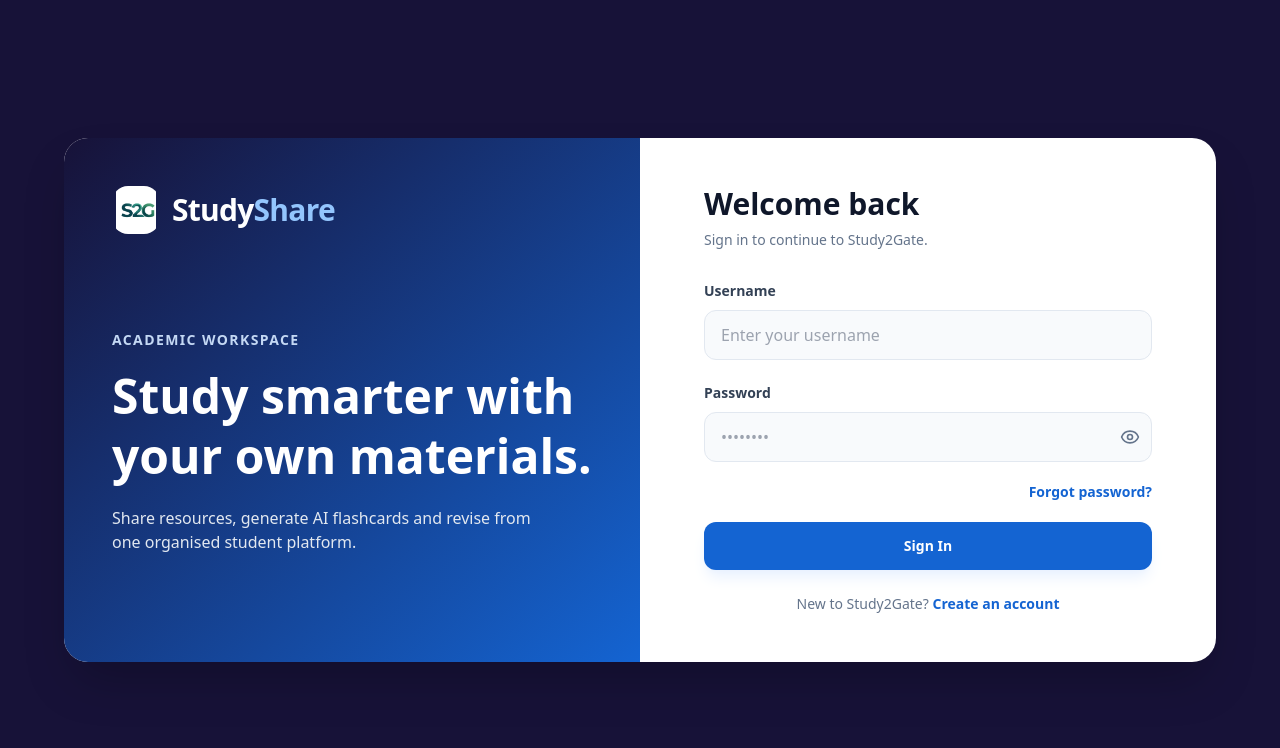
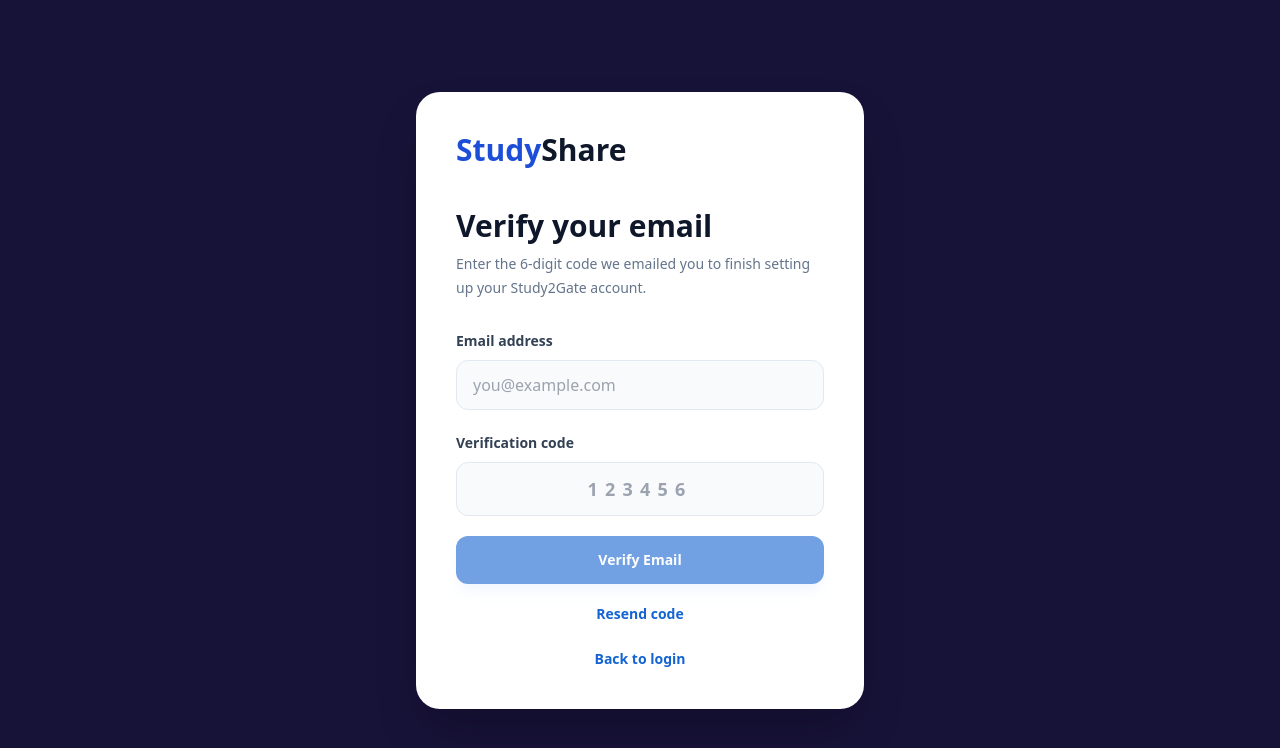
Before and after one commit to Godsent-Omobude/StudyShare-frontend, a React (Create React App) app: page /verify-email in a window 1280 px wide. Before the commit this address led to /login. Shown: the top 748 px of the page. Built offline with nearby package versions, Linux system fonts and the light colour scheme.

Commit message:
Verify Email

```diff
--- a/src/App.js
+++ b/src/App.js
@@ -3,6 +3,7 @@ import { BrowserRouter, Navigate, Route, Routes } from "react-router-dom";
 import Login from "./pages/Login";
 import ForgotPassword from "./pages/ForgotPassword";
 import ResetPassword from "./pages/ResetPassword";
+import VerifyEmail from "./pages/VerifyEmail";
 import Register from "./pages/Register";
 import Dashboard from "./pages/Dashboard";
 import GenerateFlashcards from "./pages/GenerateFlashcard";
@@ -99,6 +100,7 @@ export default function App() {
         <Route path="/register" element={<Register />} />
         <Route path="/forgot-password" element={<ForgotPassword />} />
         <Route path="/reset-password" element={<ResetPassword />} />
+        <Route path="/verify-email" element={<VerifyEmail />} />
 
         <Route
           path="/"
--- a/src/pages/Login.js
+++ b/src/pages/Login.js
@@ -41,6 +41,14 @@ export default function Login() {
     } catch (err) {
       if (err.response?.status === 429) {
         setError(err.response?.data?.message || "Too many login attempts. Please try again later.");
+      } else if (err.response?.status === 403 && err.response?.data?.verificationRequired) {
+        navigate("/verify-email", {
+          state: {
+            email: err.response.data.email || "",
+            message: err.response.data.message,
+          },
+        });
+        return;
       } else {
         setError(err.response?.data?.message || "Authentication system failure.");
       }
--- a/src/pages/Register.js
+++ b/src/pages/Register.js
@@ -76,15 +76,14 @@ export default function Register() {
         password,
       });
 
-      localStorage.setItem("isLoggedIn", "true");
-      localStorage.setItem("userId", String(response.data.id || ""));
-      localStorage.setItem("fullName", response.data.fullName || fullName);
-      localStorage.setItem("username", response.data.username || username);
-      localStorage.setItem("email", response.data.email || email);
-      localStorage.setItem("role", response.data.role || "student");
-      localStorage.setItem("matricNumber", response.data.matricNumber || "");
-
-      navigate("/");
+      // Accounts start unverified — no session is created yet. Send the
+      // user on to enter the code we just emailed them.
+      navigate("/verify-email", {
+        state: {
+          email: response.data.email || email,
+          message: response.data.message,
+        },
+      });
     } catch (err) {
       setError(err.response?.data?.message || "Registration failure.");
     } finally {
--- a/src/pages/StudyCircleDetail.js
+++ b/src/pages/StudyCircleDetail.js
@@ -867,7 +867,7 @@ function NotesTab({ circleId }) {
     <div>
       <div className="mb-4 flex items-center justify-between">
         <p className="text-sm text-slate-500">
-          A shared wiki for this circle — any member can add or edit a note.
+          A shared resoure for this circle. Any member can add or edit a note.
         </p>
         {!creating && (
           <button onClick={() => setCreating(true)} className="rounded-xl bg-violet-600 px-4 py-2.5 text-sm font-bold text-white hover:bg-violet-700">
--- /dev/null
+++ b/src/pages/VerifyEmail.js
@@ -0,0 +1,151 @@
+import { useState } from "react";
+import { Link, useLocation, useNavigate } from "react-router-dom";
+import api from "../api/api";
+
+export default function VerifyEmail() {
+  const location = useLocation();
+  const navigate = useNavigate();
+  const [email, setEmail] = useState(location.state?.email || "");
+  const [code, setCode] = useState("");
+  const [error, setError] = useState("");
+  const [info, setInfo] = useState(location.state?.message || "");
+  const [loading, setLoading] = useState(false);
+  const [resending, setResending] = useState(false);
+
+  const applySession = (data) => {
+    localStorage.setItem("isLoggedIn", "true");
+    localStorage.setItem("userId", String(data.id || ""));
+    localStorage.setItem("fullName", data.fullName || "");
+    localStorage.setItem("username", data.username || "");
+    localStorage.setItem("email", data.email || "");
+    localStorage.setItem("matricNumber", data.matricNumber || "");
+    localStorage.setItem("role", data.role || "student");
+    localStorage.setItem("profilePicture", data.profilePicture || "");
+    localStorage.setItem("theme", data.theme || "system");
+    localStorage.setItem("accentColor", data.accentColor || "blue");
+  };
+
+  const handleSubmit = async (event) => {
+    event.preventDefault();
+    setError("");
+    setInfo("");
+
+    try {
+      setLoading(true);
+      const response = await api.post("/auth/verify-email", { email, code });
+      applySession(response.data);
+      navigate("/");
+    } catch (err) {
+      if (err.response?.status === 429) {
+        setError(err.response?.data?.message || "Too many attempts. Please try again later.");
+      } else {
+        setError(err.response?.data?.message || "Unable to verify email address.");
+      }
+    } finally {
+      setLoading(false);
+    }
+  };
+
+  const handleResend = async () => {
+    setError("");
+    setInfo("");
+
+    if (!email) {
+      setError("Enter your email address first.");
+      return;
+    }
+
+    try {
+      setResending(true);
+      const response = await api.post("/auth/resend-verification", { email });
+      setInfo(response.data.message);
+    } catch (err) {
+      setError(err.response?.data?.message || "Unable to resend verification code.");
+    } finally {
+      setResending(false);
+    }
+  };
+
+  return (
+    <div className="min-h-screen bg-[#171238] px-4 py-10">
+      <div className="mx-auto flex min-h-[calc(100vh-5rem)] max-w-6xl items-center justify-center">
+        <div className="w-full max-w-md rounded-3xl bg-white p-7 shadow-2xl sm:p-10">
+          <div className="logo-mark text-3xl font-black text-blue-700">
+            Study<span className="text-slate-900">Share</span>
+          </div>
+
+          <h1 className="mt-10 text-3xl font-black text-slate-900">Verify your email</h1>
+          <p className="mt-2 text-sm leading-6 text-slate-500">
+            Enter the 6-digit code we emailed you to finish setting up your Study2Gate account.
+          </p>
+
+          {info && (
+            <div className="mt-5 rounded-xl border border-green-200 bg-green-50 p-3 text-sm font-semibold text-green-700">
+              {info}
+            </div>
+          )}
+
+          {error && (
+            <div className="mt-5 rounded-xl border border-red-200 bg-red-50 p-3 text-sm font-semibold text-red-700">
+              {error}
+            </div>
+          )}
+
+          <form onSubmit={handleSubmit} className="mt-7 space-y-5">
+            <div>
+              <label className="text-sm font-bold text-slate-700">Email address</label>
+              <input
+                type="email"
+                required
+                value={email}
+                onChange={(e) => setEmail(e.target.value)}
+                placeholder="you@example.com"
+                autoComplete="email"
+                className="mt-2 w-full rounded-xl border border-slate-200 bg-slate-50 px-4 py-3 outline-none focus:border-blue-500 focus:bg-white"
+              />
+            </div>
+
+            <div>
+              <label className="text-sm font-bold text-slate-700">Verification code</label>
+              <input
+                type="text"
+                required
+                inputMode="numeric"
+                pattern="[0-9]{6}"
+                maxLength={6}
+                value={code}
+                onChange={(e) => setCode(e.target.value.replace(/\D/g, "").slice(0, 6))}
+                placeholder="123456"
+                autoComplete="one-time-code"
+                className="mt-2 w-full rounded-xl border border-slate-200 bg-slate-50 px-4 py-3 text-center text-lg font-black tracking-[0.4em] outline-none focus:border-blue-500 focus:bg-white"
+              />
+            </div>
+
+            <button
+              type="submit"
+              disabled={loading || code.length !== 6}
+              className="w-full rounded-xl bg-blue-600 py-3.5 text-sm font-black text-white shadow-lg shadow-blue-200 hover:bg-blue-700 disabled:opacity-60"
+            >
+              {loading ? "Verifying..." : "Verify Email"}
+            </button>
+          </form>
+
+          <button
+            type="button"
+            onClick={handleResend}
+            disabled={resending}
+            className="mt-5 w-full text-center text-sm font-bold text-blue-700 hover:underline disabled:opacity-60"
+          >
+            {resending ? "Sending..." : "Resend code"}
+          </button>
+
+          <p className="mt-6 text-center text-sm text-slate-500">
+            <Link to="/login" className="font-bold text-blue-700 hover:underline">
+              Back to login
+            </Link>
+          </p>
+        </div>
+      </div>
+    </div>
+  );
+}
```
